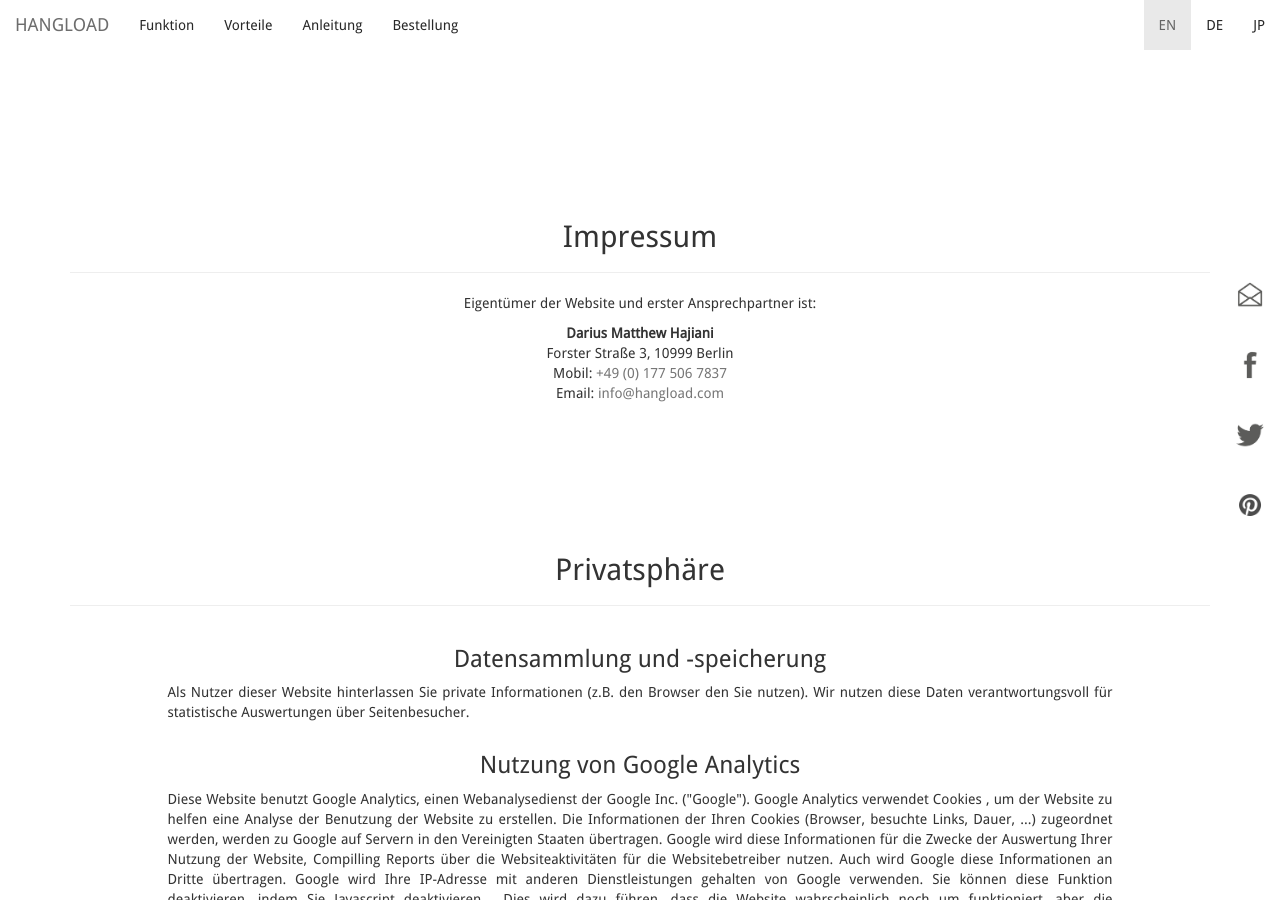
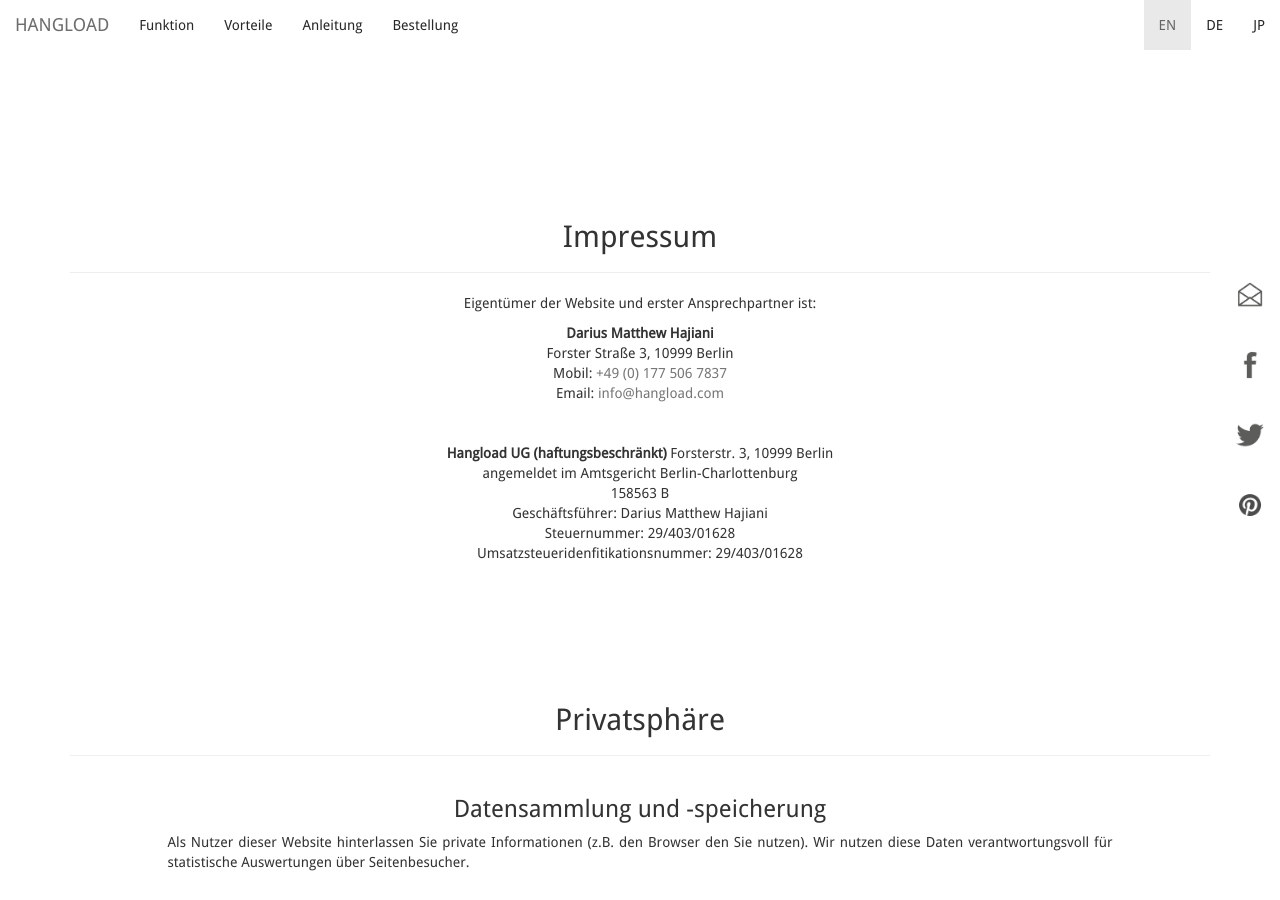
Before and after one commit to bodokaiser/hangload.com, a Jekyll site: the page built from legalDE.html, in a window 1280 px wide and 900 px high. Built offline with Jekyll 4.4.1, drawn with Linux system fonts in a browser that asks for light colours; nearby versions of some CDN libraries; library files that are not in the unit come from our copies; Markdown is read by kramdown in place of the engine named in the settings.

Commit message:
Update legalDE.html

```diff
--- a/legalDE.html
+++ b/legalDE.html
@@ -25,6 +25,23 @@
 <br />
 Email: <a href="mailto:info@hangload.com">info@hangload.com</a>
 </address>
+<br>
+<p class="text-center">
+      <strong>Hangload UG (haftungsbeschränkt)</strong>
+      Forsterstr. 3, 10999 Berlin
+      <br/>
+      angemeldet im Amtsgericht Berlin-Charlottenburg
+      <br/>
+      158563 B
+      <br/>
+      Geschäftsführer: Darius Matthew Hajiani
+      <br/>
+      Steuernummer: 29/403/01628
+      <br/>
+      Umsatzsteueridenfitikationsnummer: 29/403/01628
+      <br/>
+</p>
+
 </div>
 </div>
 </article>
```
